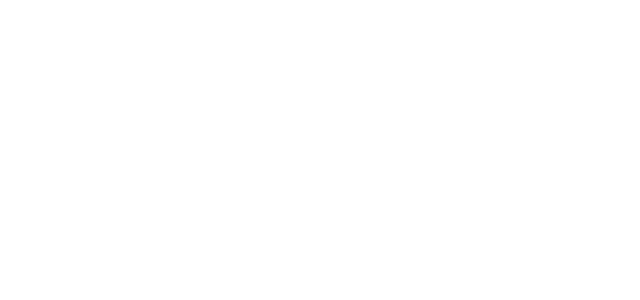
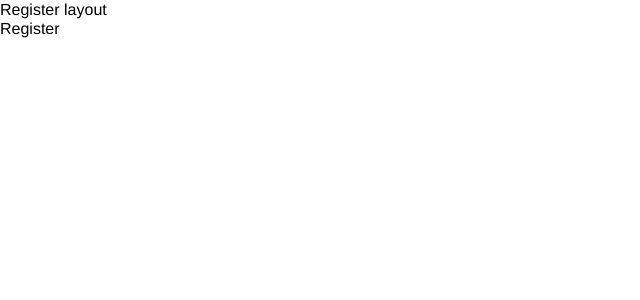
Before and after one commit to Hoanglee-dev/Project-E-Commerce, a React (Vite) app: page /register in a window 1280 px wide. Shown: the top 300 px of the page, without its empty margins (0-640 px from the left). Built offline with nearby package versions, Linux system fonts and the light colour scheme.

Commit message:
feat: build react router for login and register

```diff
--- a/src/App.tsx
+++ b/src/App.tsx
@@ -1,5 +1,7 @@
 import React from 'react'
+import useRouteElement from './useRouteElement'
 
 export default function App() {
-  return <div></div>
+  const routeElements = useRouteElement()
+  return <>{routeElements}</>
 }
--- /dev/null
+++ b/src/layouts/RegisterLayout.tsx
@@ -0,0 +1,13 @@
+import React from 'react'
+
+interface Props {
+  children?: React.ReactNode
+}
+export default function RegisterLayout({ children }: Props) {
+  return (
+    <div>
+      Register layout
+      {children}
+    </div>
+  )
+}
--- /dev/null
+++ b/src/layouts/index.tsx
@@ -0,0 +1,3 @@
+import RegisterLayout from './RegisterLayout'
+
+export default RegisterLayout
--- a/src/main.tsx
+++ b/src/main.tsx
@@ -2,9 +2,11 @@ import { StrictMode } from 'react'
 import { createRoot } from 'react-dom/client'
 import './index.css'
 import App from './App.tsx'
-
+import { BrowserRouter } from 'react-router-dom'
 createRoot(document.getElementById('root')!).render(
   <StrictMode>
-    <App />
+    <BrowserRouter>
+      <App />
+    </BrowserRouter>
   </StrictMode>
 )
--- /dev/null
+++ b/src/pages/Login/Login.tsx
@@ -0,0 +1,5 @@
+import React from 'react'
+
+export default function Login() {
+  return <div>Login</div>
+}
--- /dev/null
+++ b/src/pages/Login/index.ts
@@ -0,0 +1,2 @@
+import Login from './Login'
+export default Login
--- /dev/null
+++ b/src/pages/ProductList/ProductList.tsx
@@ -0,0 +1,5 @@
+import React from 'react'
+
+export default function ProductList() {
+  return <div>Product List</div>
+}
--- /dev/null
+++ b/src/pages/ProductList/index.ts
@@ -0,0 +1,2 @@
+import ProductList from './ProductList'
+export default ProductList
--- /dev/null
+++ b/src/pages/Register/Register.tsx
@@ -0,0 +1,5 @@
+import React from 'react'
+
+export default function Register() {
+  return <div>Register</div>
+}
--- /dev/null
+++ b/src/pages/Register/index.tsx
@@ -0,0 +1,2 @@
+import Register from './Register'
+export default Register
--- /dev/null
+++ b/src/useRouteElement.tsx
@@ -0,0 +1,33 @@
+import path from 'path'
+import React from 'react'
+import { useRoutes } from 'react-router-dom'
+import Login from './pages/Login'
+import ProductList from './pages/ProductList'
+import Register from './pages/Register'
+import RegisterLayout from './layouts'
+
+export default function useRouteElement() {
+  const routeElements = useRoutes([
+    {
+      path: '/',
+      element: <ProductList />
+    },
+    {
+      path: '/login',
+      element: (
+        <RegisterLayout>
+          <Login />
+        </RegisterLayout>
+      )
+    },
+    {
+      path: '/register',
+      element: (
+        <RegisterLayout>
+          <Register />
+        </RegisterLayout>
+      )
+    }
+  ])
+  return routeElements
+}
```
